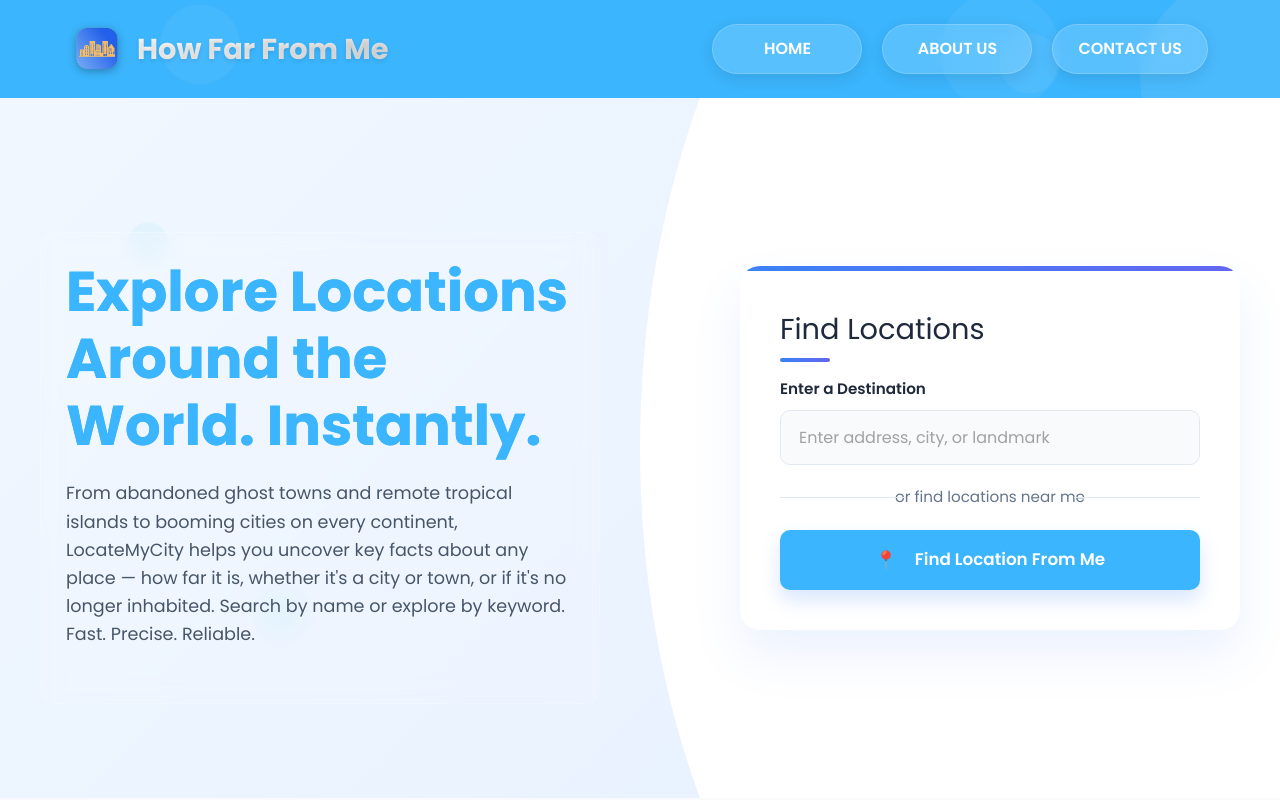
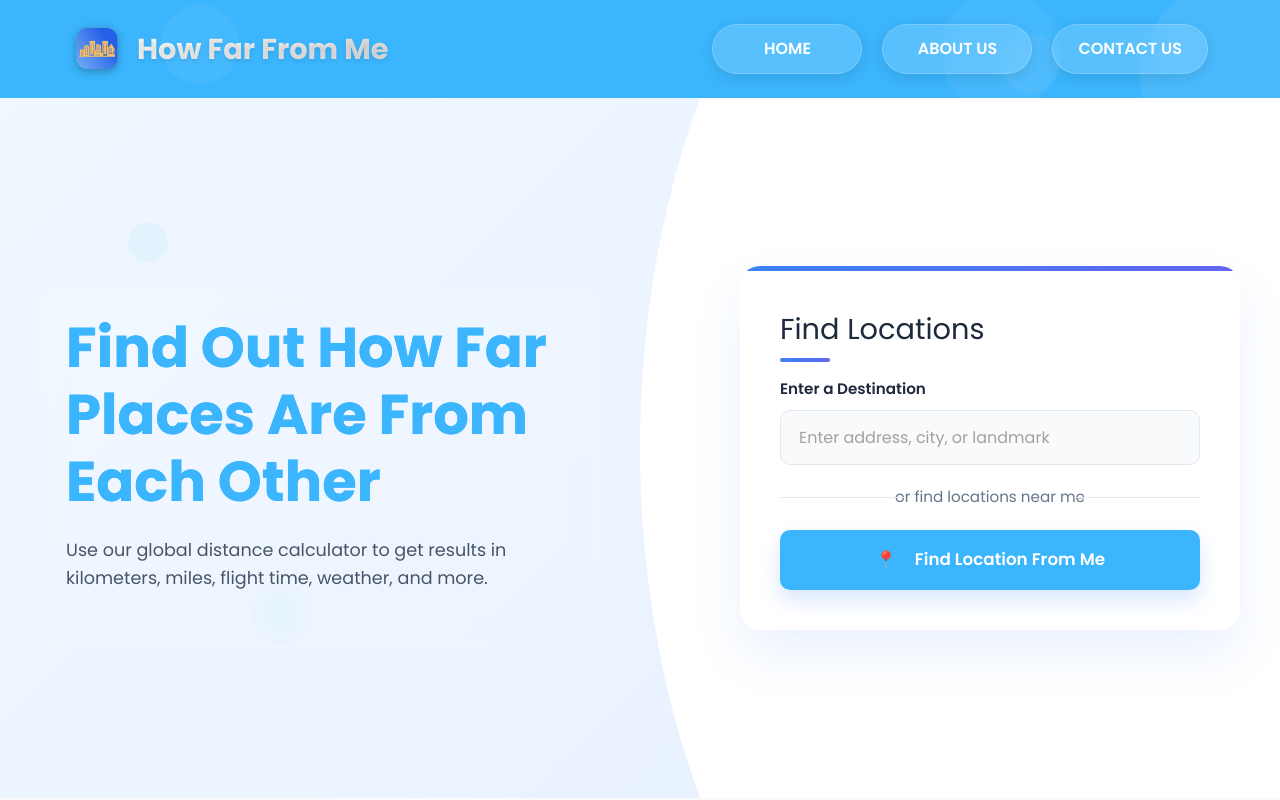
Before and after one commit to whympireventures/howfarpro, a Next.js app: page / in a window 1280 px wide. Shown: the top 800 px of the page. Built offline with nearby package versions, Linux system fonts and the light colour scheme.

Commit message:
Update Hero.jsx

```diff
--- a/components/Hero.jsx
+++ b/components/Hero.jsx
@@ -36,7 +36,7 @@ export default function HeroSection() {
         `${NOMINATIM_URL}?q=${encodeURIComponent(query)}&format=json&limit=5&addressdetails=1`,
         {
           headers: {
-            'User-Agent': 'LocateMyCity/1.0 (your@email.com)'
+            'User-Agent': 'LocateMyCity/1.0 (howfarfromme@gmail.com)'
           }
         }
       );
@@ -103,7 +103,7 @@ export default function HeroSection() {
       .replace(/[^a-z0-9]+/g, '-')
       .replace(/^-+|-+$/g, '');
 
-      router.push(`/location-from-me/how-far-is-${destinationSlug}-from-me`);
+      router.push(`how-far-is-${destinationSlug}-from-me`);
   };
 
   return (
@@ -126,11 +126,9 @@ export default function HeroSection() {
 
           <div className="hero-content">
             <div className="feature-section">
-              <h1>Explore Locations Around the World. Instantly.</h1>
+              <h1>Find Out How Far Places Are From Each Other</h1>
               <p className="feature-text">
-                From abandoned ghost towns and remote tropical islands to booming cities on every continent,
-                LocateMyCity helps you uncover key facts about any place — how far it is, whether it's a city
-                or town, or if it's no longer inhabited. Search by name or explore by keyword. Fast. Precise. Reliable.
+               Use our global distance calculator to get results in kilometers, miles, flight time, weather, and more.
               </p>
             </div>
           </div>
```
